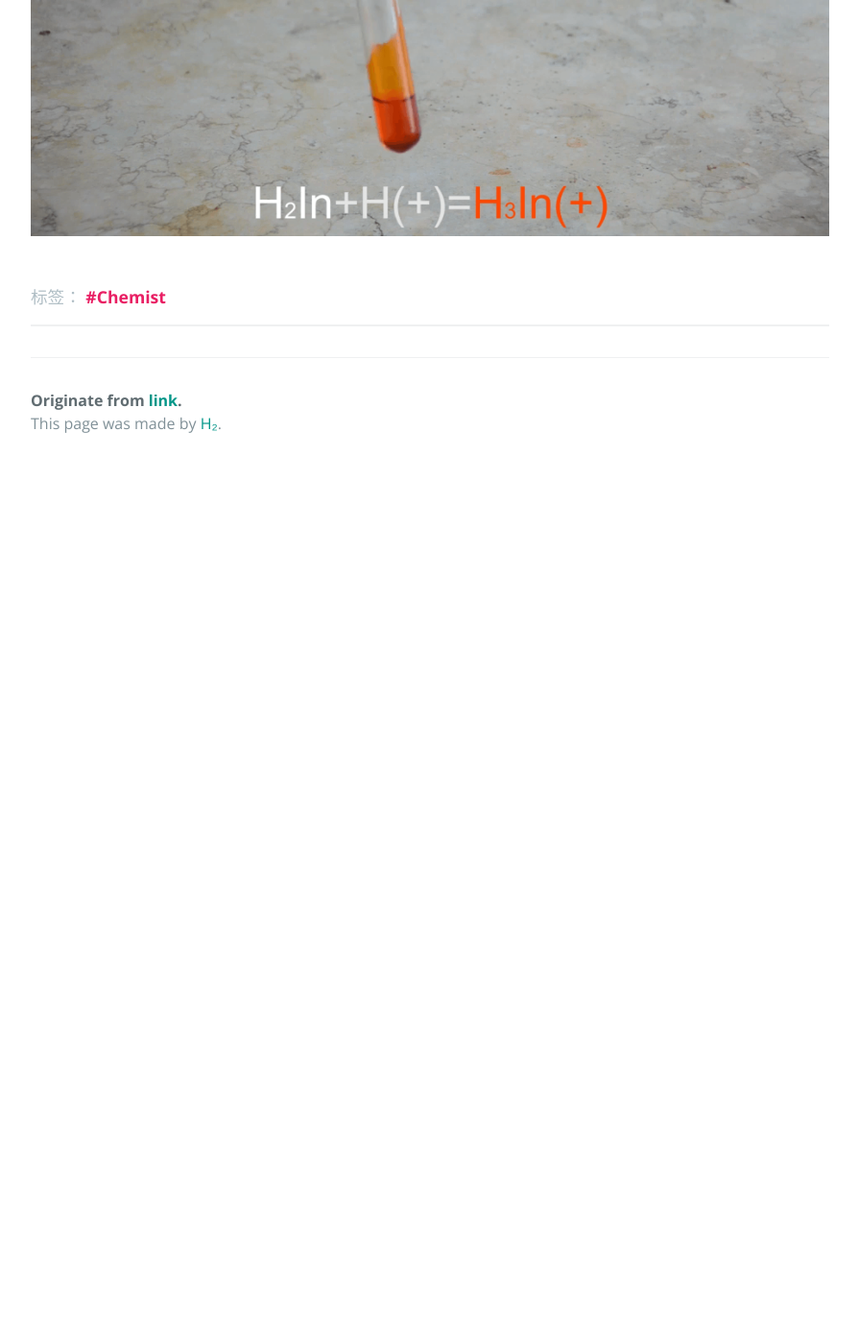
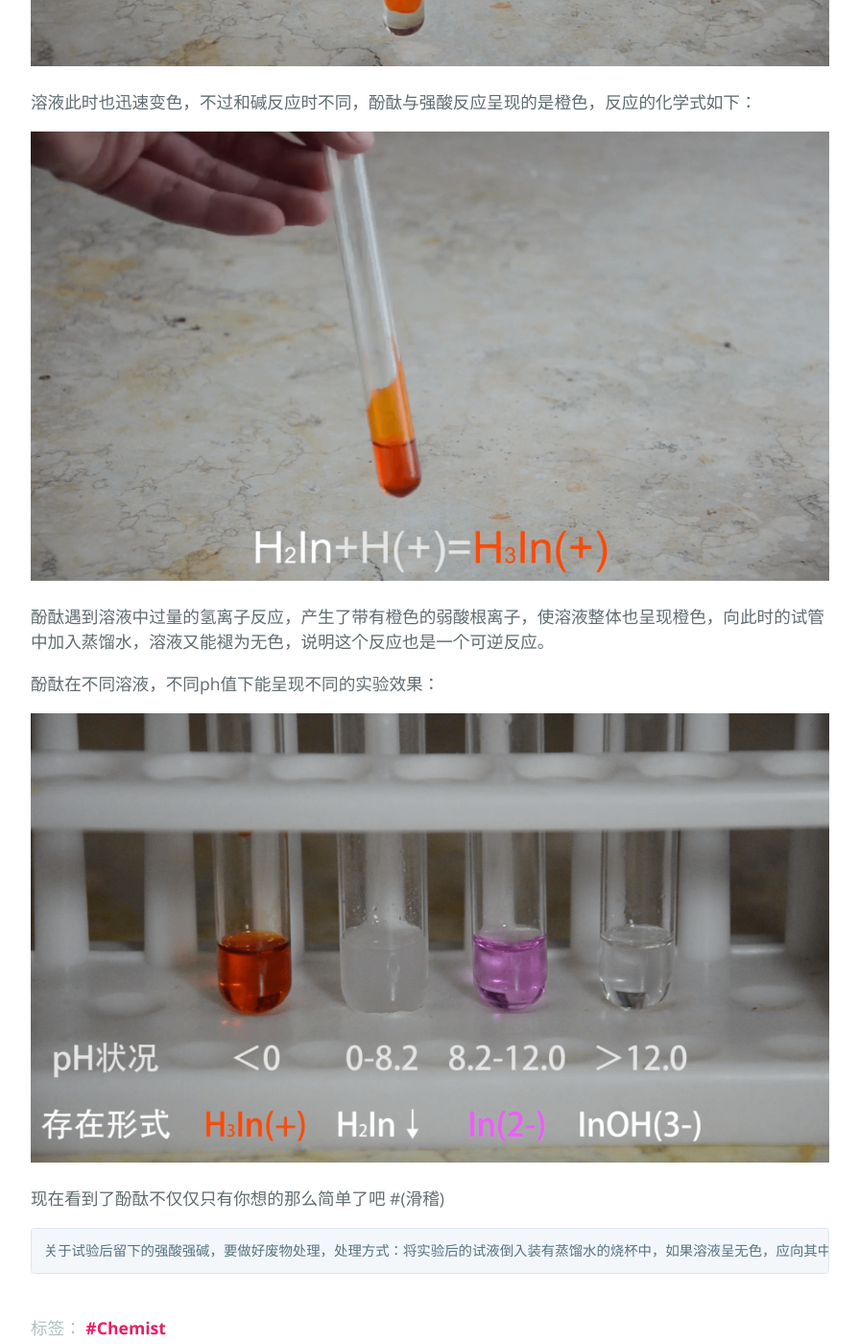
Before and after one commit to link9596/qwq, a Jekyll site: the page built from _posts/2017-12-27-chemist.md, in a window 1280 px wide and 1400 px high, scrolled down 5034 px. Shown: the whole window at 96% size, without its empty margins (192-1087 px from the left). Built offline with Jekyll 4.4.1, drawn with Linux system fonts in a browser that asks for light colours; comment, search, counter and statistics services are not loaded; before the commit the page ends 5535 px from its top, so only the background shows below that; some of the changed text lies outside the part shown.

Commit message:
Update 2017-12-27-chemist.md

````diff
--- a/_posts/2017-12-27-chemist.md
+++ b/_posts/2017-12-27-chemist.md
@@ -51,7 +51,7 @@ In²¯（红色）+OH¯=In(OH)³¯（无色)
 
 化学课本或是教科书上都写着：酚酞遇碱变红；遇酸不变色。
 
-酚酞：“不变 ~~你大爷~~ ”
+酚酞：“不变~~你大爷~~ ”
 
 酚酞确实可以遇到酸变色，不过可是有前提的，前提就是酸必须要足够酸。
 
@@ -61,9 +61,25 @@ In²¯（红色）+OH¯=In(OH)³¯（无色)
 
 那当然，ph值的取值方法就是取氢离子的负对数，当ph=0的时候表示氢离子=1摩尔每升，当氢离子>1摩尔每升时ph就是负的了，不过这时候一般直接用氢离子浓度而不是ph来表示。
 
-向溶液中加入浓硫酸，滴入酚酞，
+向溶液中加入浓硫酸，滴入酚酞
 
-![H2SO4 1][7]
+![H2SO4 1][6]
+
+溶液此时也迅速变色，不过和碱反应时不同，酚酞与强酸反应呈现的是橙色，反应的化学式如下：
+
+![H2SO4 2][7]
+
+酚酞遇到溶液中过量的氢离子反应，产生了带有橙色的弱酸根离子，使溶液整体也呈现橙色，向此时的试管中加入蒸馏水，溶液又能褪为无色，说明这个反应也是一个可逆反应。
+
+酚酞在不同溶液，不同ph值下能呈现不同的实验效果：
+
+![total][10]
+
+现在看到了酚酞不仅仅只有你想的那么简单了吧 #(滑稽)
+
+```
+关于试验后留下的强酸强碱，要做好废物处理，处理方式：将实验后的试液倒入装有蒸馏水的烧杯中，如果溶液呈无色，应向其中滴入氢氧化钠溶液并不停摇晃，直到溶液刚好开始呈现红色为止，此时溶液接近中性，方可进行排放
+```
 
 [1]: https://wapbaike.baidu.com/item/%E9%85%9A%E9%85%9E/1596924-
 [2]: /usrimg/2017-12-27-chemist-1.png
````
